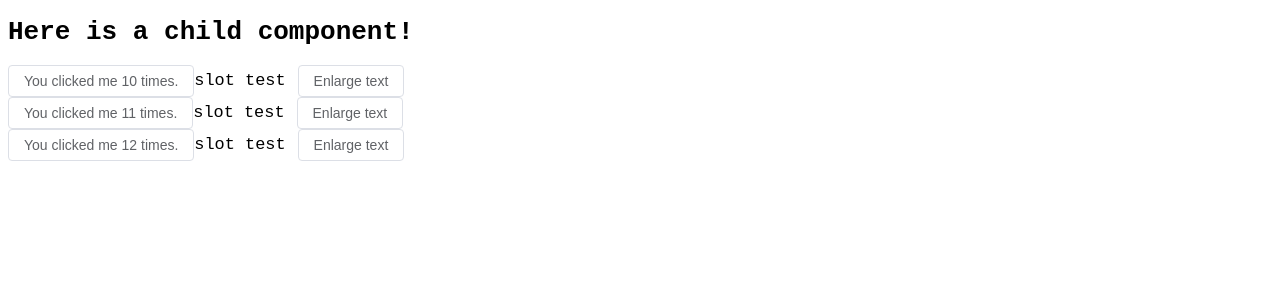
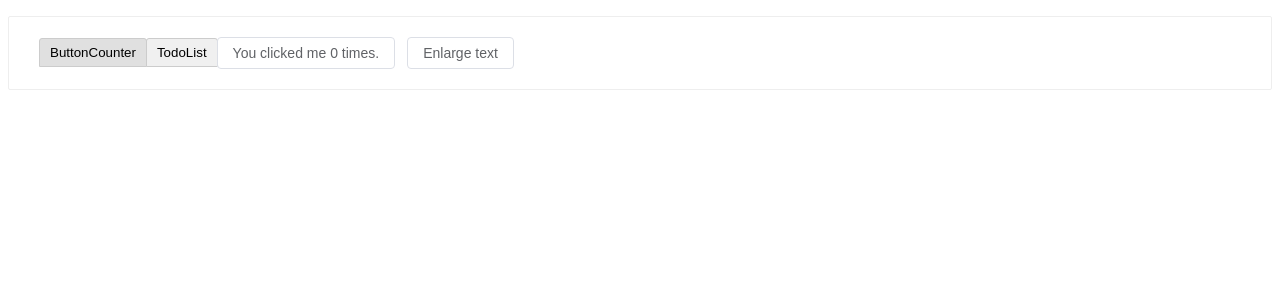
Before and after one commit to ashedid/vuestart, a Vue app: page / in a window 1280 px wide. Shown: the top 300 px of the page. Built offline with nearby package versions, Linux system fonts and the light colour scheme.

Commit message:
dynamic components

```diff
--- a/src/App.vue
+++ b/src/App.vue
@@ -4,7 +4,7 @@
   <!-- <TodoList /> -->
   <!-- <EventDemo /> -->
   <!-- <FormBind /> -->
-  <ButtonCounts />
+  <Tabs />
 </template>
 
 
@@ -19,7 +19,7 @@
 // import WatchEffectDemo  from './components/WatchEffectDemo.vue'
 // import TemplateRefs from './components/TemplateRefs.vue'
 // import ComponentBasics from './components/ComponentBasics.vue'
-import ButtonCounts from './components/ButtonCounts.vue'
+import Tabs from './components/Tabs.vue'
 
 </script>
 <style></style>
--- /dev/null
+++ b/src/components/Tabs.vue
@@ -0,0 +1,64 @@
+<script setup>
+import ButtonCounter from './ButtonCounter.vue';
+import TodoList from './TodoList.vue';
+import { ref } from 'vue'
+const count = ref(0)
+const currentTab = ref('ButtonCounter')
+
+const tabs = {
+    ButtonCounter, TodoList
+}
+</script>
+
+<template>
+    <div class="demo">
+        <button v-for="(_, tab) in tabs" :key="tab" :class="['tab-button', { active: currentTab === tab }]"
+            @click="currentTab = tab">
+            {{ tab }}
+        </button>
+        <KeepAlive>
+
+            <component :is="tabs[currentTab]" class="tab" :count="count"></component>
+
+        </KeepAlive>
+        <!-- universal component props ref import auto-->
+
+    </div>
+</template>
+
+<style>
+.demo {
+    font-family: sans-serif;
+    border: 1px solid #eee;
+    border-radius: 2px;
+    padding: 20px 30px;
+    margin-top: 1em;
+    margin-bottom: 40px;
+    user-select: none;
+    overflow-x: auto;
+}
+
+.tab-button {
+    padding: 6px 10px;
+    border-top-left-radius: 3px;
+    border-top-right-radius: 3px;
+    border: 1px solid #ccc;
+    cursor: pointer;
+    background: #f0f0f0;
+    margin-bottom: -1px;
+    margin-right: -1px;
+}
+
+.tab-button:hover {
+    background: #e0e0e0;
+}
+
+.tab-button.active {
+    background: #e0e0e0;
+}
+
+.tab {
+    border: 1px solid #ccc;
+    padding: 10px;
+}
+</style>
```
